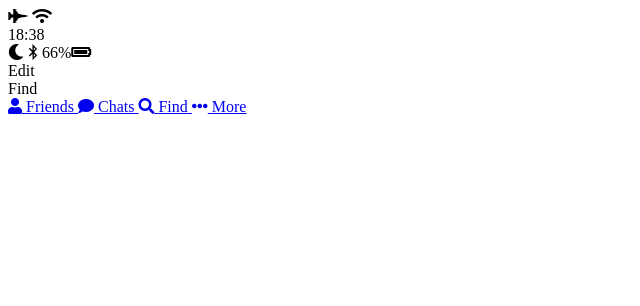
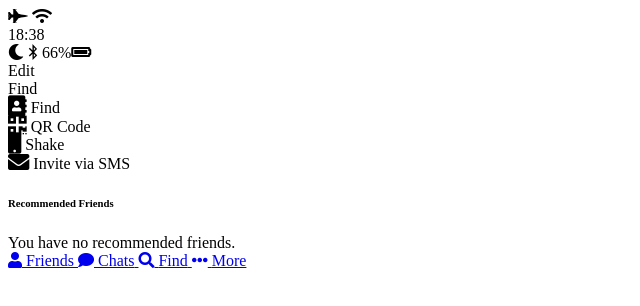
Before and after one commit to khj6440/kakao_clone, a plain HTML site: page find.html in a window 1280 px wide. Shown: the whole page, without its empty margins (0-640 px from the left). Drawn offline with Linux system fonts and the light colour scheme.

Commit message:
find is done

```diff
--- a/find.html
+++ b/find.html
@@ -31,6 +31,34 @@
         <div class="header__column"><span class="header__text">Find</span></div>
       </div>
     </header>
+    <main class="find">
+      <section class="find__options">
+        <div class="find__option">
+          <i class="fa fa-address-book fa-lg"></i>
+          <span class="find_option--title">Find</span>
+        </div>
+        <div class="find__option">
+          <i class="fa fa-qrcode fa-lg"></i>
+          <span class="find_option--title">QR Code</span>
+        </div>
+        <div class="find__option">
+          <i class="fa fa-mobile fa-lg"></i>
+          <span class="find_option--title">Shake</span>
+        </div>
+        <div class="find__option">
+          <i class="fa fa-envelope fa-lg"></i>
+          <span class="find_option--title">Invite via SMS</span>
+        </div>
+      </section>
+      <section class="find__recommended">
+        <header>
+          <h6 class="recommended__title">Recommended Friends</h6>
+        </header>
+        <div class="recommended__none">
+          <span class="recommended text">You have no recommended friends.</span>
+        </div>
+      </section>
+    </main>
     <nav class="tab-bar">
       <a href="index.html" class="tab-bar__tab">
         <i class="fa fa-user"></i> <span class="tab-bar__title">Friends</span>
```
